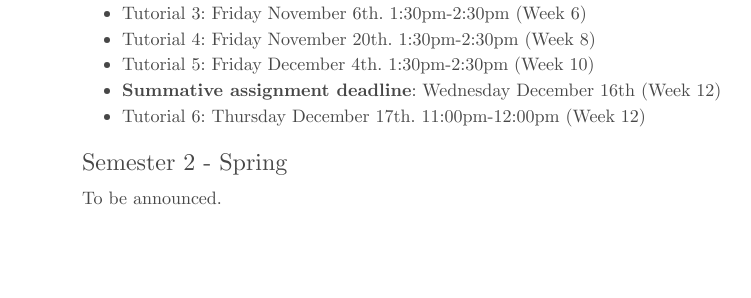
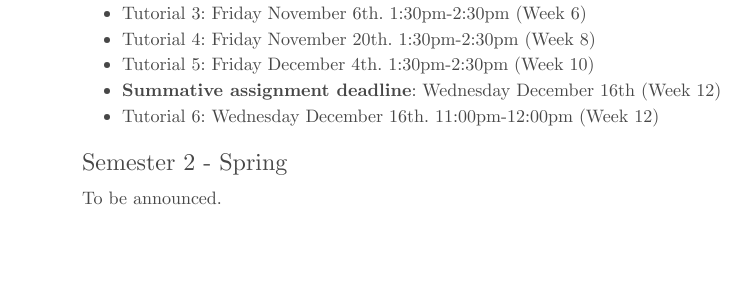
Before and after one commit to darribas/envs100_15, a Jekyll site: the page built from schedule.md, in a window 1280 px wide. Shown: the part 424-722 px from the top of the page, without its empty margins (223-974 px from the left). Built offline with Jekyll 4.4.1, drawn with Linux system fonts in a browser that asks for light colours; nearby versions of some CDN libraries.

Commit message:
Updating date for last tutorial

```diff
--- a/schedule.md
+++ b/schedule.md
@@ -24,7 +24,7 @@ layout: default
 * Tutorial 4: Friday November 20th. 1:30pm-2:30pm (Week 8)
 * Tutorial 5: Friday December 4th. 1:30pm-2:30pm (Week 10)
 * **Summative assignment deadline**: Wednesday December 16th (Week 12)
-* Tutorial 6: Thursday December 17th. 11:00pm-12:00pm (Week 12)
+* Tutorial 6: Wednesday December 16th. 11:00pm-12:00pm (Week 12)
 
 <a name="s2"></a>
 
```
